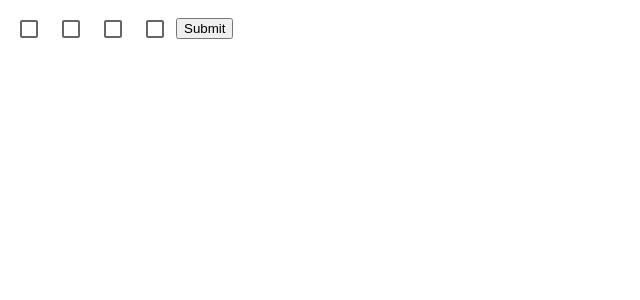
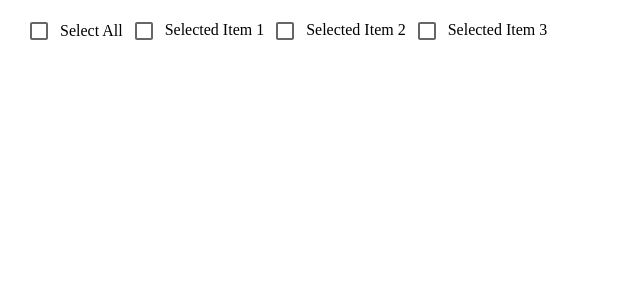
Before and after one commit to kgogo5/reacthookform, a React (Create React App) app: page / in a window 1280 px wide. Shown: the top 300 px of the page, without its empty margins (0-640 px from the left). Built offline with nearby package versions, Linux system fonts and the light colour scheme.

Commit message:
react material ui All checked

```diff
--- a/src/App.tsx
+++ b/src/App.tsx
@@ -1,83 +1,48 @@
-import { useEffect, useState } from "react";
 import { Checkbox } from "@mui/material";
-import { useForm, Controller, useWatch } from "react-hook-form";
+import { useState } from "react";
 
-type FormValues = {
-  checked1: boolean;
-  checked2: boolean;
-  checked3: boolean;
-  checked4: boolean;
-};
+const options = ["Selected Item 1", "Selected Item 2", "Selected Item 3"];
 
-function App() {
-  const { register, setValue, getValues, handleSubmit, control } =
-    useForm<FormValues>();
+export default function App() {
+  const [selected, setSelected] = useState<any>([]);
+  const isAllSelected =
+    options.length > 0 && selected.length === options.length;
 
-  console.log(getValues());
-  const values = useWatch({
-    control,
+  const handleChange = (event: any) => {
+    const value = event.target.value;
+    console.log(value);
+    if (value === "all") {
+      setSelected(selected.length === options.length ? [] : options);
+      return;
+    }
+    if (selected.indexOf(value) !== -1) {
+      // if value already present
+      const newSelected = selected.filter((s: any) => s !== value);
+      setSelected(newSelected);
+    } else {
+      // if value not present
+      setSelected([...selected, value]);
+    }
+  };
+
+  const listItem = options.map((option: any) => {
+    return (
+      <div key={option}>
+        <Checkbox
+          value={option}
+          onChange={handleChange}
+          checked={selected.includes(option)}
+        />
+        <span>{option}</span>
+      </div>
+    );
   });
 
-  useEffect(() => {
-    console.log(values);
-  }, [values]);
-
   return (
-    <form onSubmit={handleSubmit((data) => console.log(data))}>
-      <Controller
-        control={control}
-        name="checked1"
-        render={({ field: { onChange, onBlur, value, ref } }) => (
-          <Checkbox
-            onBlur={onBlur} // notify when input is touched
-            onChange={onChange} // send value to hook form
-            checked={value}
-            inputRef={ref}
-          />
-        )}
-      />
-
-      <Controller
-        control={control}
-        name="checked2"
-        render={({ field: { onChange, onBlur, value, ref } }) => (
-          <Checkbox
-            onBlur={onBlur} // notify when input is touched
-            onChange={onChange} // send value to hook form
-            checked={value}
-            inputRef={ref}
-          />
-        )}
-      />
-
-      <Controller
-        control={control}
-        name="checked3"
-        render={({ field: { onChange, onBlur, value, ref } }) => (
-          <Checkbox
-            onBlur={onBlur} // notify when input is touched
-            onChange={onChange} // send value to hook form
-            checked={value}
-            inputRef={ref}
-          />
-        )}
-      />
-
-      <Controller
-        control={control}
-        name="checked4"
-        render={({ field: { onChange, onBlur, value, ref } }) => (
-          <Checkbox
-            onBlur={onBlur} // notify when input is touched
-            onChange={onChange} // send value to hook form
-            checked={value}
-            inputRef={ref}
-          />
-        )}
-      />
-
-      <input type="submit" />
-    </form>
+    <div style={{ display: "flex", alignItems: "center", margin: 10 }}>
+      <Checkbox value="all" onChange={handleChange} checked={isAllSelected} />
+      <span> Select All</span>
+      {listItem}
+    </div>
   );
 }
-export default App;
```
